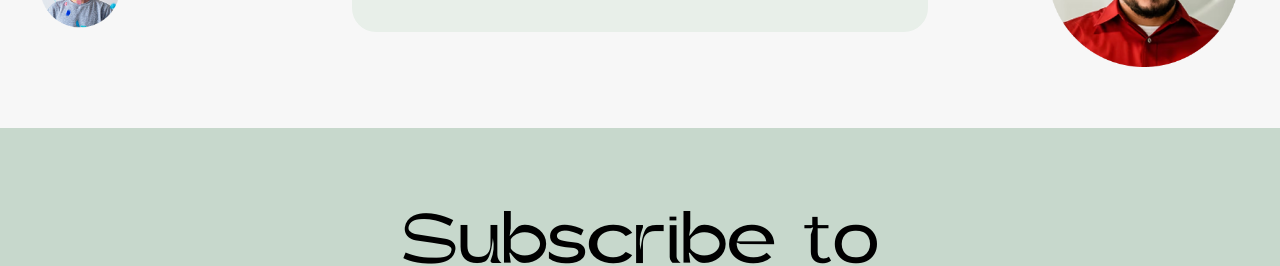
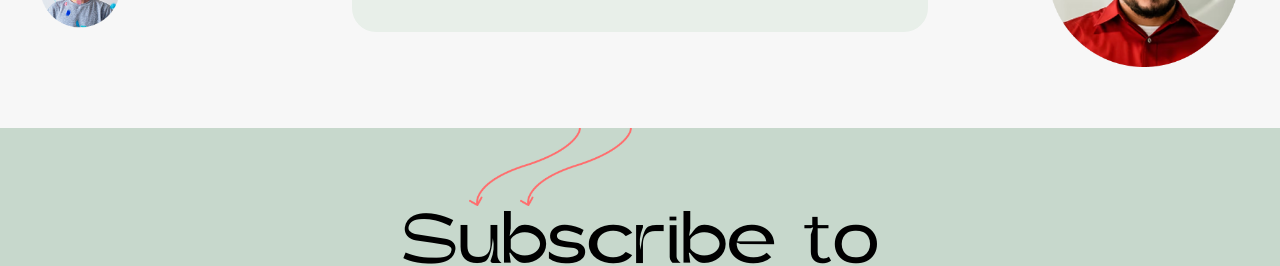
Before and after one commit to Hrisshhii/modern-agency-landing, a React (Vite) app: page / in a window 1280 px wide. Shown: the part 2980-3246 px from the top of the page. Built offline with nearby package versions, Linux system fonts and the light colour scheme.

Commit message:
style: Added top arrow graphic to newsletter section

```diff
--- a/src/sections/Footer.tsx
+++ b/src/sections/Footer.tsx
@@ -1,6 +1,7 @@
 import { Link } from "react-router-dom";
 import Container from "../components/Container";
 import shape from "../assets/shape.png";
+import upperArrow from "../assets/upperarrow.png";
 
 const linkClass="hover:text-black transition-colors duration-200";
 
@@ -9,7 +10,8 @@ const Footer = () => {
     <section className="bg-[#c7d8cc] py-20 relative overflow-hidden">
 
       <img src={shape} className="absolute right-[3%] md:right-[15%] top-30 md:top-[20%] w-8 md:w-28 pointer-events-none" />
-
+      <img src={upperArrow} className="absolute left-[41%] -translate-x-1/2 top-0 w-25 md:w-28 pointer-events-none"/>
+      <img src={upperArrow} className="absolute left-[50%] md:left-[45%] -translate-x-1/2 top-0 w-25 md:w-28 pointer-events-none"/>
       <Container>
         <div className="text-center">
           <h2 className="font-gerbil text-3xl md:text-6xl leading-tight mb-4">
```
Also changed, not shown: src/assets/upperarrow.png (added).
